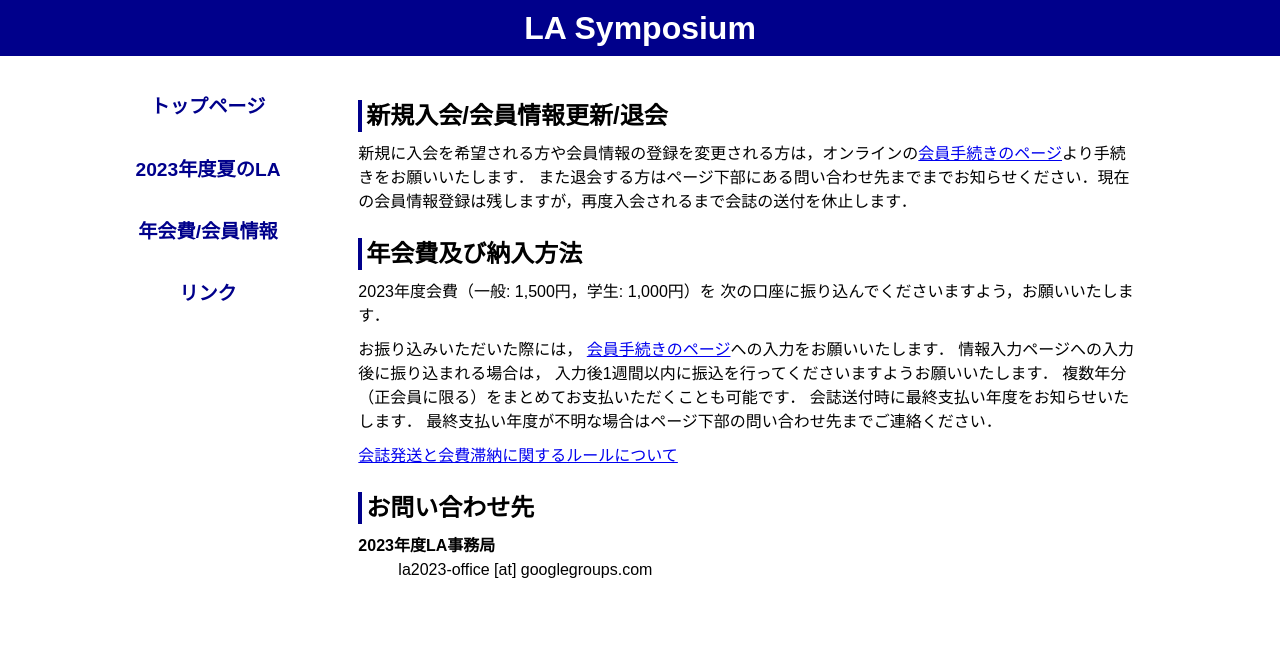
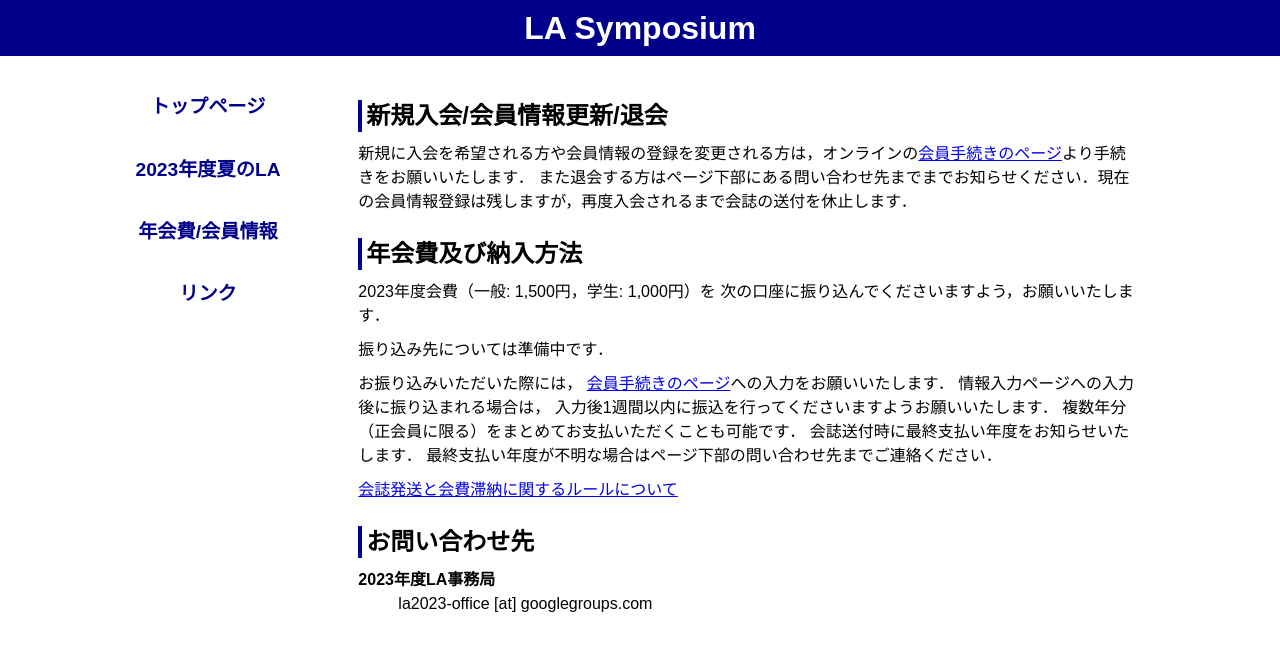
Before and after one commit to ytamura12/la-symposium_test.github.io, a Jekyll site: the page built from members.md, in a window 1280 px wide. Shown: the top 651 px of the page. Built offline with Jekyll 4.4.1, drawn with Linux system fonts in a browser that asks for light colours.

Commit message:
Add files via upload

```diff
--- a/members.md
+++ b/members.md
@@ -10,6 +10,8 @@ title: LA Symposium, 年会費/会員情報
 ## 年会費及び納入方法
 2023年度会費（一般: 1,500円，学生: 1,000円）を 次の口座に振り込んでくださいますよう，お願いいたします．
 
+振り込み先については準備中です．
+
 お振り込みいただいた際には， [会員手続きのページ](https://art.ist.hokudai.ac.jp/LA/kaiin/)への入力をお願いいたします． 情報入力ページへの入力後に振り込まれる場合は， 入力後1週間以内に振込を行ってくださいますようお願いいたします．
 複数年分（正会員に限る）をまとめてお支払いただくことも可能です． 会誌送付時に最終支払い年度をお知らせいたします． 最終支払い年度が不明な場合はページ下部の問い合わせ先までご連絡ください．
 
```
